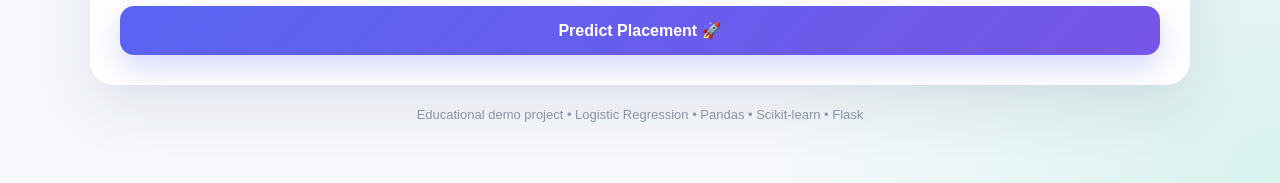
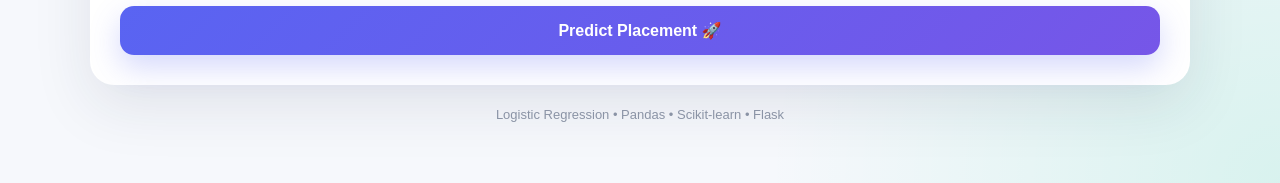
Before and after one commit to VishantJawandha/Pleacement-Predictor-Model, a Flask app: page / in a window 1280 px wide. Shown: the part 944-1127 px from the top of the page. Run offline with Flask 3, Linux system fonts and the light colour scheme.

Commit message:
Update index.html

```diff
--- a/templates/index.html
+++ b/templates/index.html
@@ -115,7 +115,7 @@
         </div>
 
         <p class="footer-note">
-            Educational demo project • Logistic Regression • Pandas • Scikit-learn • Flask
+            Logistic Regression • Pandas • Scikit-learn • Flask
         </p>
     </div>
 </body>
```
